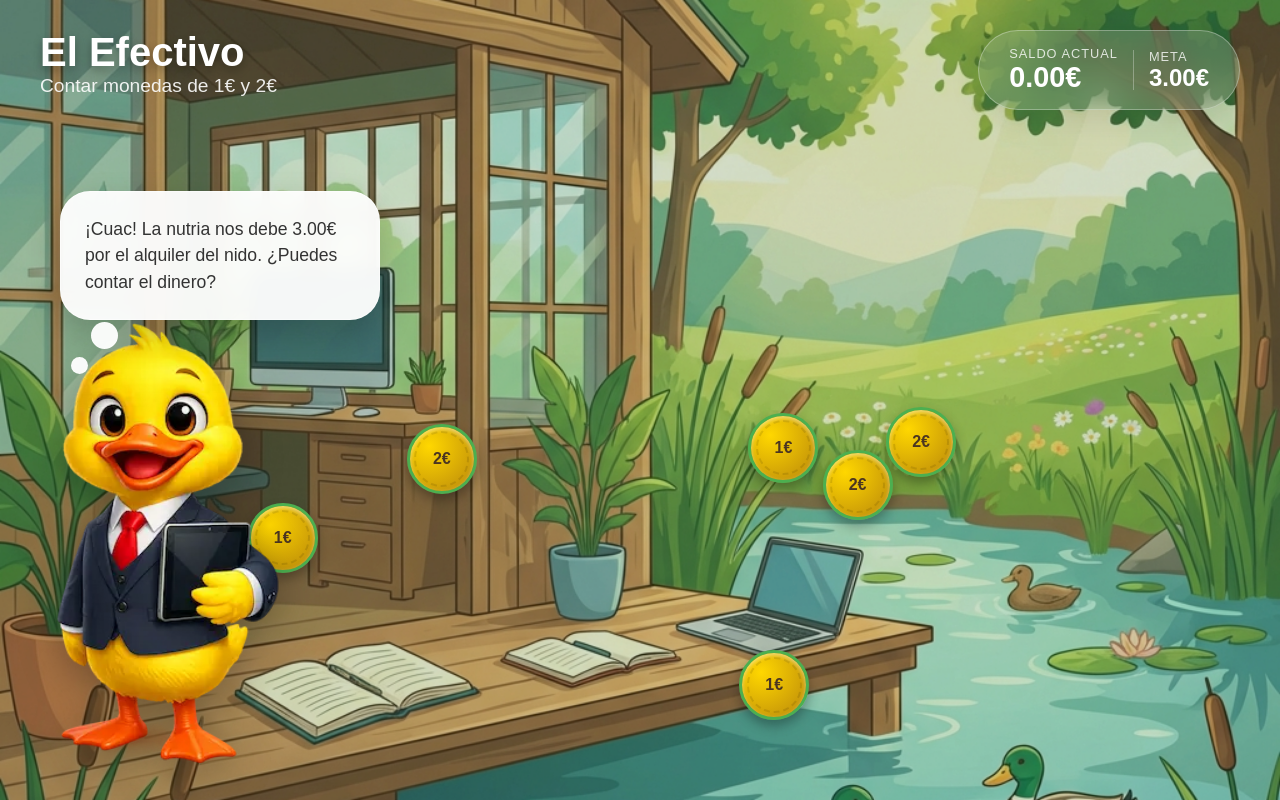
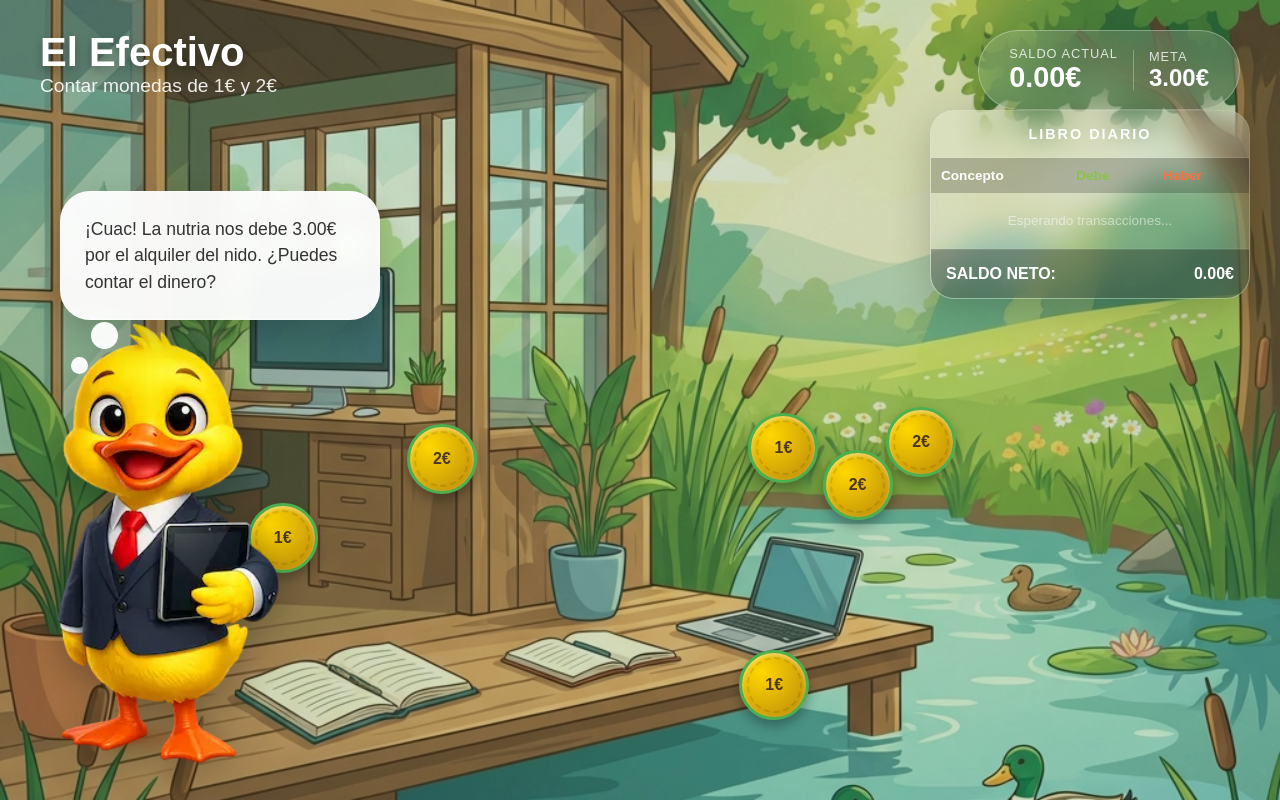
Before and after one commit to prbp03-lab/cuac-ta-corriente, a React (Vite) app: page / in a window 1280 px wide. Built offline with nearby package versions, Linux system fonts and the light colour scheme.

Commit message:
Implement Journal Entry (Libro Diario) feature

```diff
--- a/src/App.tsx
+++ b/src/App.tsx
@@ -4,6 +4,13 @@ import confetti from 'canvas-confetti';
 import type { Coin } from './logic/gameLogic';
 import { LEVELS } from './logic/gameLogic';
 import './index.css';
+
+interface JournalEntry {
+  id: string;
+  value: number;
+  side: 'debe' | 'haber';
+  concept: string;
+}
 
 const App: React.FC = () => {
   const [currentLevelIdx, setCurrentLevelIdx] = useState(0);
@@ -12,6 +19,7 @@ const App: React.FC = () => {
   const [pacoState, setPacoState] = useState<'idle' | 'happy' | 'thinking' | 'error'>('idle');
   const [message, setMessage] = useState('');
   const [feedbacks, setFeedbacks] = useState<{ id: string; text: string; x: number; y: number; side: string }[]>([]);
+  const [journal, setJournal] = useState<JournalEntry[]>([]);
 
   const currentLevel = LEVELS[currentLevelIdx];
 
@@ -78,6 +86,7 @@ const App: React.FC = () => {
 
     setTableCoins(newCoins);
     setCurrentBalance(0);
+    setJournal([]);
     setMessage(level.pacoMessage);
     setPacoState('thinking');
   };
@@ -89,6 +98,15 @@ const App: React.FC = () => {
     const valueChange = coin.side === 'debe' ? coin.value : -coin.value;
     const nextBalance = Number((currentBalance + valueChange).toFixed(2));
     setCurrentBalance(nextBalance);
+
+    // Update journal
+    const newEntry: JournalEntry = {
+      id: `entry-${Math.random()}`,
+      value: coin.value,
+      side: coin.side,
+      concept: coin.side === 'debe' ? 'Ingreso monetario' : 'Pago / Gasto'
+    };
+    setJournal(prev => [newEntry, ...prev]);
 
     // Add feedback animation
     const feedbackId = Math.random().toString();
@@ -238,6 +256,53 @@ const App: React.FC = () => {
           </motion.div>
         )}
       </AnimatePresence>
+
+      {/* Journal Panel */}
+      <motion.div
+        className="journal-panel"
+        initial={{ x: 300, opacity: 0 }}
+        animate={{ x: 0, opacity: 1 }}
+      >
+        <div className="journal-header">LIBRO DIARIO</div>
+        <div className="journal-table-container">
+          <table className="journal-table">
+            <thead>
+              <tr>
+                <th>Concepto</th>
+                <th className="col-debe">Debe</th>
+                <th className="col-haber">Haber</th>
+              </tr>
+            </thead>
+            <tbody>
+              <AnimatePresence>
+                {journal.map(entry => (
+                  <motion.tr
+                    key={entry.id}
+                    initial={{ opacity: 0, x: -20 }}
+                    animate={{ opacity: 1, x: 0 }}
+                    exit={{ opacity: 0 }}
+                  >
+                    <td>{entry.concept}</td>
+                    <td className="entry-debe">{entry.side === 'debe' ? `${entry.value.toFixed(2)}€` : ''}</td>
+                    <td className="entry-haber">{entry.side === 'haber' ? `${entry.value.toFixed(2)}€` : ''}</td>
+                  </motion.tr>
+                ))}
+              </AnimatePresence>
+              {journal.length === 0 && (
+                <tr>
+                  <td colSpan={3} style={{ textAlign: 'center', opacity: 0.5, padding: '20px' }}>
+                    Esperando transacciones...
+                  </td>
+                </tr>
+              )}
+            </tbody>
+          </table>
+        </div>
+        <div className="journal-footer">
+          <span>SALDO NETO:</span>
+          <span>{currentBalance.toFixed(2)}€</span>
+        </div>
+      </motion.div>
     </div>
   );
 };
--- a/src/index.css
+++ b/src/index.css
@@ -175,3 +175,81 @@ body {
     opacity: 0;
   }
 }
+
+/* Journal Panel Styles */
+.journal-panel {
+  position: absolute;
+  right: 30px;
+  top: 110px;
+  width: 320px;
+  max-height: calc(100vh - 140px);
+  background: rgba(255, 255, 255, 0.1);
+  backdrop-filter: blur(15px);
+  border-radius: 24px;
+  border: 1px solid rgba(255, 255, 255, 0.2);
+  display: flex;
+  flex-direction: column;
+  box-shadow: 0 10px 40px rgba(0, 0, 0, 0.2);
+  z-index: 5;
+  color: white;
+  overflow: hidden;
+}
+
+.journal-header {
+  padding: 15px;
+  background: rgba(255, 255, 255, 0.1);
+  text-align: center;
+  font-weight: 800;
+  letter-spacing: 2px;
+  font-size: 0.9rem;
+  border-bottom: 1px solid rgba(255, 255, 255, 0.1);
+}
+
+.journal-table-container {
+  overflow-y: auto;
+  flex: 1;
+  scrollbar-width: thin;
+  scrollbar-color: rgba(255, 255, 255, 0.2) transparent;
+}
+
+.journal-table {
+  width: 100%;
+  border-collapse: collapse;
+  font-size: 0.85rem;
+}
+
+.journal-table th {
+  text-align: left;
+  padding: 10px;
+  background: rgba(0, 0, 0, 0.2);
+  font-weight: 600;
+  position: sticky;
+  top: 0;
+}
+
+.journal-table td {
+  padding: 10px;
+  border-bottom: 1px solid rgba(255, 255, 255, 0.05);
+}
+
+.col-debe,
+.entry-debe {
+  color: #8BC34A;
+  text-align: right;
+}
+
+.col-haber,
+.entry-haber {
+  color: #FF7043;
+  text-align: right;
+}
+
+.journal-footer {
+  padding: 15px;
+  background: rgba(0, 0, 0, 0.3);
+  display: flex;
+  justify-content: space-between;
+  font-weight: 900;
+  font-size: 1rem;
+  border-top: 1px solid rgba(255, 255, 255, 0.1);
+}
```
